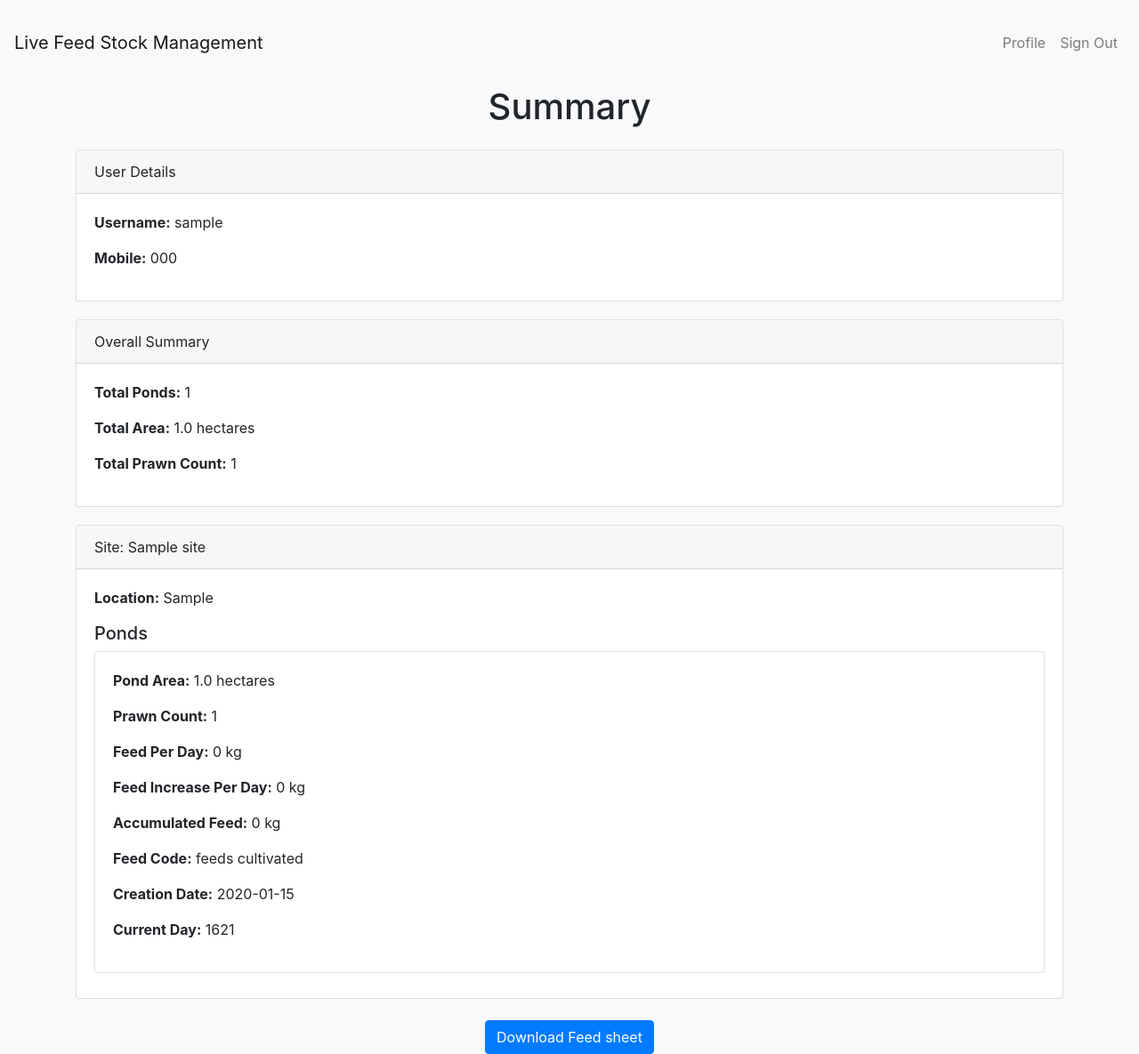
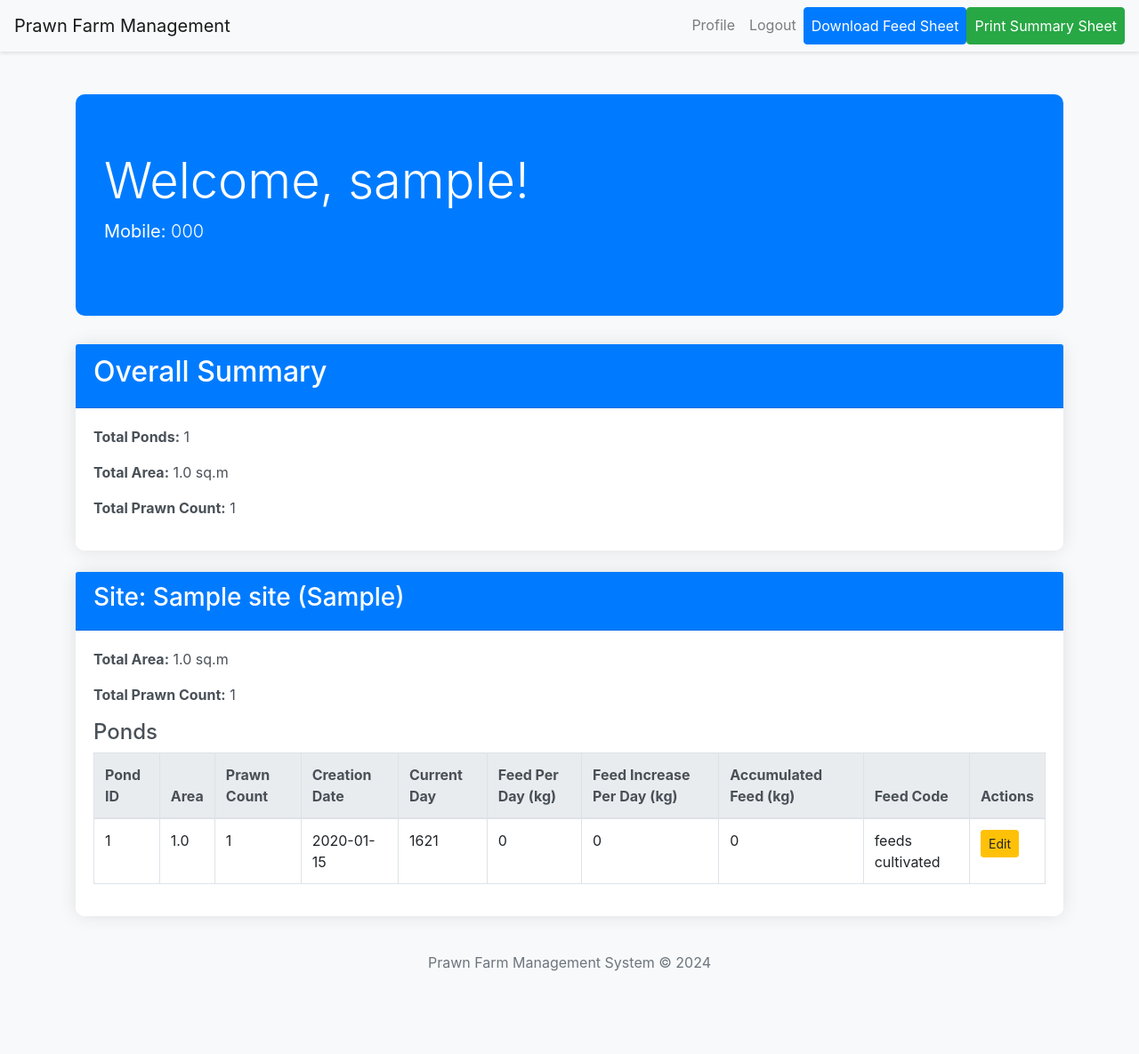
Before and after one commit to AswinKumar1807/live-feed-stock, a Flask app: page /summary in a window 1280 px wide. Shown: the whole page at 89% size. After the commit the page ends 1092 px from the top, so only its background shows below. Run offline with Flask 3, Linux system fonts and the light colour scheme; the visitor is signed in with stand-in values (Sample User, id 1); tables that the repository leaves empty hold one stand-in row (values such as "Sample post"); parts of the project's set-up code (start-up, migrations or seed data) failed here and were passed over; some libraries are stand-ins or nearby versions.

Commit message:
edit pond and summary print

```diff
--- a/app.py
+++ b/app.py
@@ -91,6 +91,54 @@ for index, row in df.iterrows():
         "feed_code": str(row['feed_code'])
     })
 
+@app.route('/edit_pond/<int:pond_id>', methods=['GET', 'POST'])
+def edit_pond(pond_id):
+    if 'loggedin' not in session:
+        return redirect(url_for('login'))
+
+    cursor = mysql.connection.cursor(MySQLdb.cursors.DictCursor)
+
+    if request.method == 'POST':
+        # Fetch updated details from the form
+        new_prawn_count = int(request.form['prawn_count'])
+
+        # Get current details of the pond to keep creation date and current day unchanged
+        cursor.execute('SELECT prawn_count, accumulated_feed, current_day FROM ponds WHERE id = %s', (pond_id,))
+        pond = cursor.fetchone()
+
+        if not pond:
+            flash('Pond not found!', 'danger')
+            return redirect(url_for('summary'))
+
+        current_prawn_count = pond['prawn_count']
+        current_accumulated_feed = pond['accumulated_feed']
+        current_day = pond['current_day']
+
+        # Update pond details in the database without changing creation date or current day
+        cursor.execute('UPDATE ponds SET prawn_count = %s WHERE id = %s',
+                       (new_prawn_count, pond_id))
+
+        # Recalculate accumulated feed
+        new_accumulated_feed = calculate_accumulated_feed(new_prawn_count, current_day)
+
+        # Update accumulated feed in the database
+        cursor.execute('UPDATE ponds SET accumulated_feed = %s WHERE id = %s',
+                       (new_accumulated_feed, pond_id))
+
+        mysql.connection.commit()
+
+        cursor.close()
+        flash('Pond updated successfully!', 'success')
+        return redirect(url_for('summary'))
+
+    # Fetch existing pond details
+    cursor.execute('SELECT * FROM ponds WHERE id = %s', (pond_id,))
+    pond = cursor.fetchone()
+
+    cursor.close()
+    return render_template('edit_pond.html', pond=pond)
+
+
 def calculate_feed_details(prawn_count, day):
     if day > 120:
         return {
@@ -114,6 +162,13 @@ def calculate_feed_details(prawn_count, day):
 
     return scaled_feed_details
 
+def calculate_accumulated_feed(prawn_count, current_day):
+    total_accumulated_feed = 0
+    for day in range(1, current_day + 1):
+        feed_details = calculate_feed_details(prawn_count, day)
+        if feed_details:
+            total_accumulated_feed += feed_details["feed_per_day"]
+    return total_accumulated_feed
 
 @app.route('/download_feed_sheet')
 def download_feed_sheet():
--- a/templates/summary.html
+++ b/templates/summary.html
@@ -3,103 +3,183 @@
 <head>
     <meta charset="UTF-8">
     <meta name="viewport" content="width=device-width, initial-scale=1.0">
-    <title>Summary - Live Feed Stock Management</title>
-    <!-- Bootstrap CSS -->
-    <link href="https://stackpath.bootstrapcdn.com/bootstrap/4.5.2/css/bootstrap.min.css" rel="stylesheet">
+    <title>Summary</title>
+    <link rel="stylesheet" href="https://stackpath.bootstrapcdn.com/bootstrap/4.5.2/css/bootstrap.min.css">
     <style>
+        /* Custom CSS for modern design */
         body {
-            padding-top: 20px;
-            background-color: #f8f9fa;
+            background-color: #f8f9fa; /* Light grey background */
+            color: #495057; /* Dark grey text */
         }
-        .container {
-            margin-top: 20px;
+        .jumbotron {
+            background-color: #007bff; /* Blue background for jumbotron */
+            color: #fff; /* White text */
+            border-radius: 10px;
         }
         .card {
-            margin-bottom: 20px;
+            transition: transform 0.2s ease-in-out; /* Smooth card animation */
+            border-radius: 10px;
+            border: none;
+            box-shadow: 0 0 20px rgba(0, 0, 0, 0.1); /* Soft shadow */
+        }
+        .card-header {
+            background-color: #007bff; /* Blue header background */
+            color: #fff; /* White text */
+            border-radius: 10px 10px 0 0;
+        }
+        .card-body {
+            background-color: #fff; /* White background for card body */
+            border-radius: 0 0 10px 10px;
+        }
+        .table {
+            background-color: #fff; /* White background for tables */
+        }
+        .btn-warning {
+            background-color: #ffc107; /* Yellow button */
+            border-color: #ffc107; /* Yellow border */
+            color: #212529; /* Dark text */
+        }
+        .btn-warning:hover {
+            background-color: #ffca2c; /* Lighter yellow on hover */
+            border-color: #ffca2c;
+            color: #212529;
+        }
+        .footer {
+            background-color: #343a40; /* Dark footer background */
+            color: #fff; /* White text */
+            text-align: center;
+        }
+        .navbar {
+            box-shadow: 0 2px 4px rgba(0, 0, 0, 0.1); /* Navbar shadow */
         }
     </style>
 </head>
 <body>
-    <!-- Navigation bar -->
     <nav class="navbar navbar-expand-lg navbar-light bg-light">
-        <a class="navbar-brand" href="#">Live Feed Stock Management</a>
-        <button class="navbar-toggler" type="button" data-toggle="collapse" data-target="#navbarNav" aria-controls="navbarNav" aria-expanded="false" aria-label="Toggle navigation">
-            <span class="navbar-toggler-icon"></span>
-        </button>
+        <a class="navbar-brand" href="#">Prawn Farm Management</a>
         <div class="collapse navbar-collapse" id="navbarNav">
             <ul class="navbar-nav ml-auto">
                 <li class="nav-item">
-                    <a class="nav-link" href="/profile">Profile</a>
+                    <a class="nav-link" href="{{ url_for('profile') }}" id="profile-link">Profile</a>
                 </li>
                 <li class="nav-item">
-                    <a class="nav-link" href="/logout">Sign Out</a>
+                    <a class="nav-link" href="{{ url_for('logout') }}" id="logout-link">Logout</a>
+                </li>
+                <li class="nav-item">
+                    <a class="nav-link btn btn-primary text-white" href="{{ url_for('download_feed_sheet') }}" id="download-feed-link">Download Feed Sheet</a>
+                </li>
+                <li class="nav-item">
+                    <a class="nav-link btn btn-success text-white" id="download-pdf">Print Summary Sheet</a>
                 </li>
             </ul>
         </div>
     </nav>
 
-    <div class="container">
-        <h1 class="text-center mb-4">Summary</h1>
-
-        <!-- User Details Card -->
-        <div class="card">
-            <div class="card-header">
-                User Details
-            </div>
-            <div class="card-body">
-                <p><strong>Username:</strong> {{ username }}</p>
-                <p><strong>Mobile:</strong> {{ mobile }}</p>
-            </div>
+    <div class="container mt-5">
+        <div class="jumbotron">
+            <h1 class="display-4">Welcome, {{ username }}!</h1>
+            <p class="lead"><strong>Mobile:</strong> {{ mobile }}</p>
         </div>
 
-        <!-- Overall Summary Card -->
-        <div class="card">
+        <div class="card mb-4">
             <div class="card-header">
-                Overall Summary
+                <h2>Overall Summary</h2>
             </div>
             <div class="card-body">
                 <p><strong>Total Ponds:</strong> {{ total_ponds }}</p>
-                <p><strong>Total Area:</strong> {{ total_area }} hectares</p>
+                <p><strong>Total Area:</strong> {{ total_area }} sq.m</p>
                 <p><strong>Total Prawn Count:</strong> {{ total_prawn_count }}</p>
             </div>
         </div>
 
-        <!-- Site and Ponds Cards -->
         {% for site in sites %}
-        <div class="card">
+        <div class="card mb-4">
             <div class="card-header">
-                Site: {{ site.name }}
+                <h3>Site: {{ site.name }} ({{ site.location }})</h3>
             </div>
             <div class="card-body">
-                <p><strong>Location:</strong> {{ site.location }}</p>
-                <h5>Ponds</h5>
-                {% for pond in site.ponds %}
-                <div class="card mb-2">
-                    <div class="card-body">
-                        <p><strong>Pond Area:</strong> {{ pond.area }} hectares</p>
-                        <p><strong>Prawn Count:</strong> {{ pond.prawn_count }}</p>
-                        <p><strong>Feed Per Day:</strong> {{ pond.feed_per_day }} kg</p>
-                        <p><strong>Feed Increase Per Day:</strong> {{ pond.feed_increase_per_day }} kg</p>
-                        <p><strong>Accumulated Feed:</strong> {{ pond.accumulated_feed }} kg</p>
-                        <p><strong>Feed Code:</strong> {{ pond.feed_code }}</p>
-                        <p><strong>Creation Date:</strong> {{ pond.creation_date }}</p>
-                        <p><strong>Current Day:</strong> {{ pond.current_day }}</p>
-                    </div>
+                <p><strong>Total Area:</strong> {{ site.total_area }} sq.m</p>
+                <p><strong>Total Prawn Count:</strong> {{ site.total_prawn_count }}</p>
+                <h4>Ponds</h4>
+                <div class="table-responsive">
+                    <table class="table table-bordered table-hover">
+                        <thead class="thead-light">
+                            <tr>
+                                <th>Pond ID</th>
+                                <th>Area</th>
+                                <th>Prawn Count</th>
+                                <th>Creation Date</th>
+                                <th>Current Day</th>
+                                <th>Feed Per Day (kg)</th>
+                                <th>Feed Increase Per Day (kg)</th>
+                                <th>Accumulated Feed (kg)</th>
+                                <th>Feed Code</th>
+                                <th>Actions</th>
+                            </tr>
+                        </thead>
+                        <tbody>
+                            {% for pond in site.ponds %}
+                            <tr>
+                                <td>{{ pond.pond_id }}</td>
+                                <td>{{ pond.area }}</td>
+                                <td>{{ pond.prawn_count }}</td>
+                                <td>{{ pond.creation_date }}</td>
+                                <td>{{ pond.current_day }}</td>
+                                <td>{{ pond.feed_per_day }}</td>
+                                <td>{{ pond.feed_increase_per_day }}</td>
+                                <td>{{ pond.accumulated_feed }}</td>
+                                <td>{{ pond.feed_code }}</td>
+                                <td>
+                                    <a href="{{ url_for('edit_pond', pond_id=pond.pond_id) }}" class="btn btn-warning btn-sm edit-btn" data-pond-id="{{ pond.pond_id }}">Edit</a>
+                                </td>
+                            </tr>
+                            {% endfor %}
+                        </tbody>
+                    </table>
                 </div>
-                {% endfor %}
             </div>
         </div>
         {% endfor %}
-
-        <!-- Download Feed Sheet Button -->
-        <div class="text-center mt-4">
-            <a href="{{ url_for('download_feed_sheet') }}" class="btn btn-primary">Download Feed sheet</a>
-        </div>
     </div>
 
-    <!-- Bootstrap JS and dependencies -->
-    <script src="https://code.jquery.com/jquery-3.5.1.slim.min.js"></script>
-    <script src="https://cdn.jsdelivr.net/npm/@popperjs/core@2.5.3/dist/umd/popper.min.js"></script>
-    <script src="https://stackpath.bootstrapcdn.com/bootstrap/4.5.2/js/bootstrap.min.js"></script>
+    <footer class="footer mt-auto py-3 bg-light">
+        <div class="container">
+            <span class="text-muted">Prawn Farm Management System &copy; 2024</span>
+        </div>
+    </footer>
+
+    <script src="https://cdnjs.cloudflare.com/ajax/libs/html2pdf.js/0.9.2/html2pdf.bundle.js"></script>
+    <script>
+        document.getElementById('download-pdf').addEventListener('click', function() {
+            // Disable links temporarily for PDF generation
+            const profileLink = document.getElementById('profile-link');
+            const logoutLink = document.getElementById('logout-link');
+            const downloadFeedLink = document.getElementById('download-feed-link');
+            const editButtons = Array.from(document.querySelectorAll('.edit-btn'));
+
+            profileLink.removeAttribute('href');
+            logoutLink.removeAttribute('href');
+            downloadFeedLink.removeAttribute('href');
+            editButtons.forEach(button => button.removeAttribute('href'));
+
+            var element = document.body;
+            html2pdf().from(element).set({
+                margin: 20,
+                filename: 'summary.pdf',
+                image: { type: 'jpeg', quality: 0.98 },
+                html2canvas: { scale: 3 },
+                jsPDF: { unit: 'mm', format: 'a4', orientation: 'landscape' },
+            }).save().then(() => {
+                // Re-enable links after PDF generation completes
+                profileLink.setAttribute('href', "{{ url_for('profile') }}");
+                logoutLink.setAttribute('href', "{{ url_for('logout') }}");
+                downloadFeedLink.setAttribute('href', "{{ url_for('download_feed_sheet') }}");
+                editButtons.forEach(button => {
+                    const pondId = button.dataset.pondId;
+                    button.setAttribute('href', `/edit_pond/${pondId}`);
+                });
+            });
+        });
+    </script>
 </body>
 </html>
```
Also changed, not shown: templates/edit_pond.html (added, +62 -0 lines).
